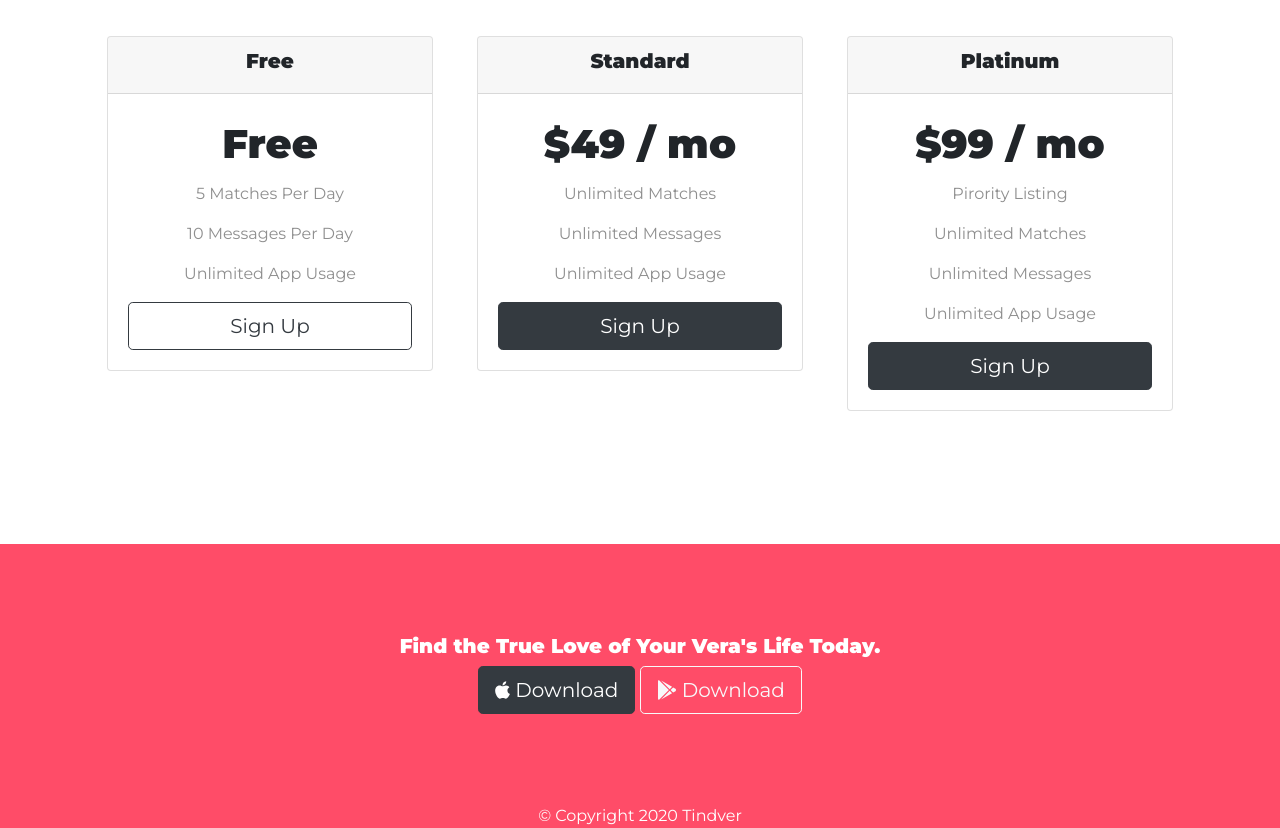
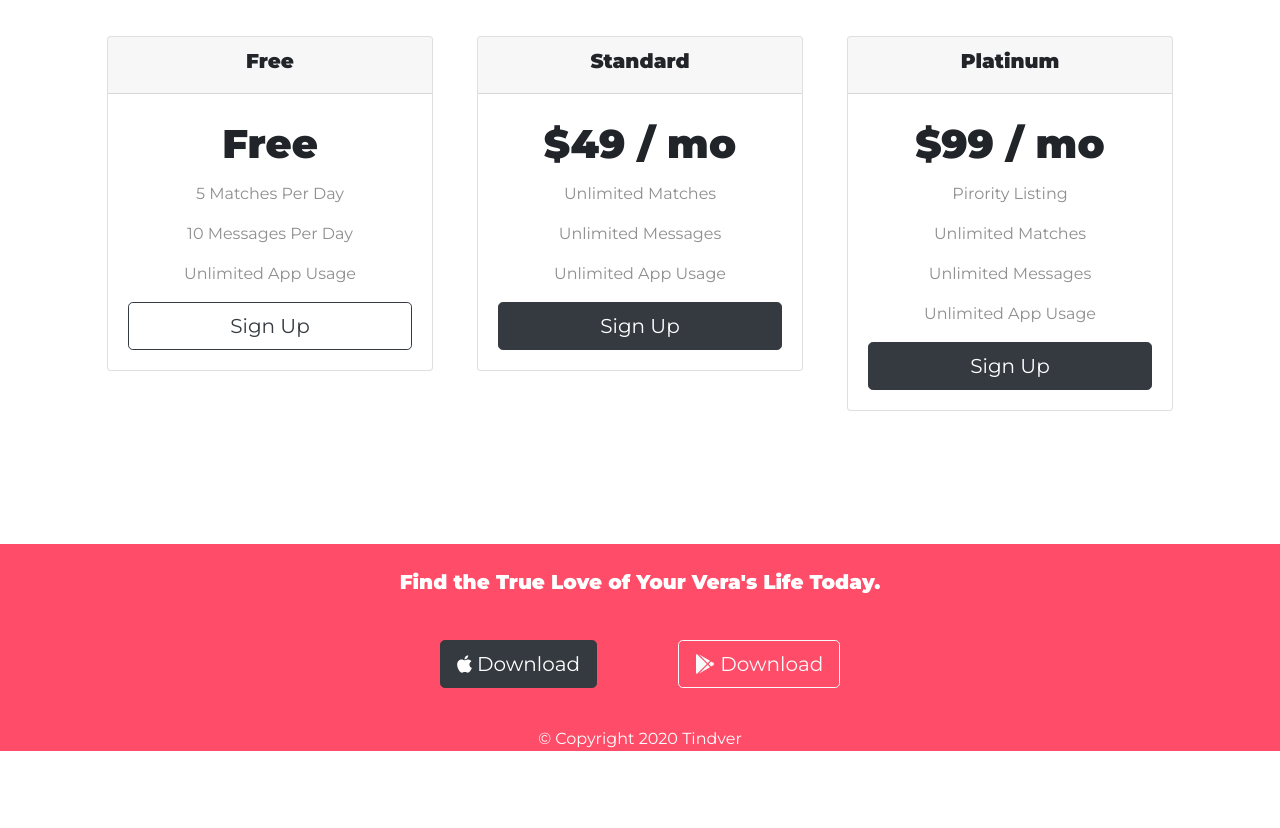
Before and after one commit to aloeverahe/tindver, a plain HTML site: page index.html in a window 1280 px wide. Shown: the part 2155-2983 px from the top of the page. After the commit the page ends 2906 px from the top, so only its background shows below. Drawn offline with nearby package versions, Linux system fonts and the light colour scheme.

Commit message:
Add files via upload

```diff
--- a/css/styles.css
+++ b/css/styles.css
@@ -60,6 +60,9 @@ font-family: "Montserrat";
   margin: 5% 3% 5% 0;
 }
 
+.download-button2 {
+  margin: 3% 3%;
+}
 /* Title Image */
 
 .title-image {
@@ -127,7 +130,7 @@ padding: 100px;
 /* Footer Section */
 #cta {
   text-align: center;
-  padding: 7% 15%;
+  padding-top: 2%;
   background-color: #ff4c68;
   color: white;
 }
```
